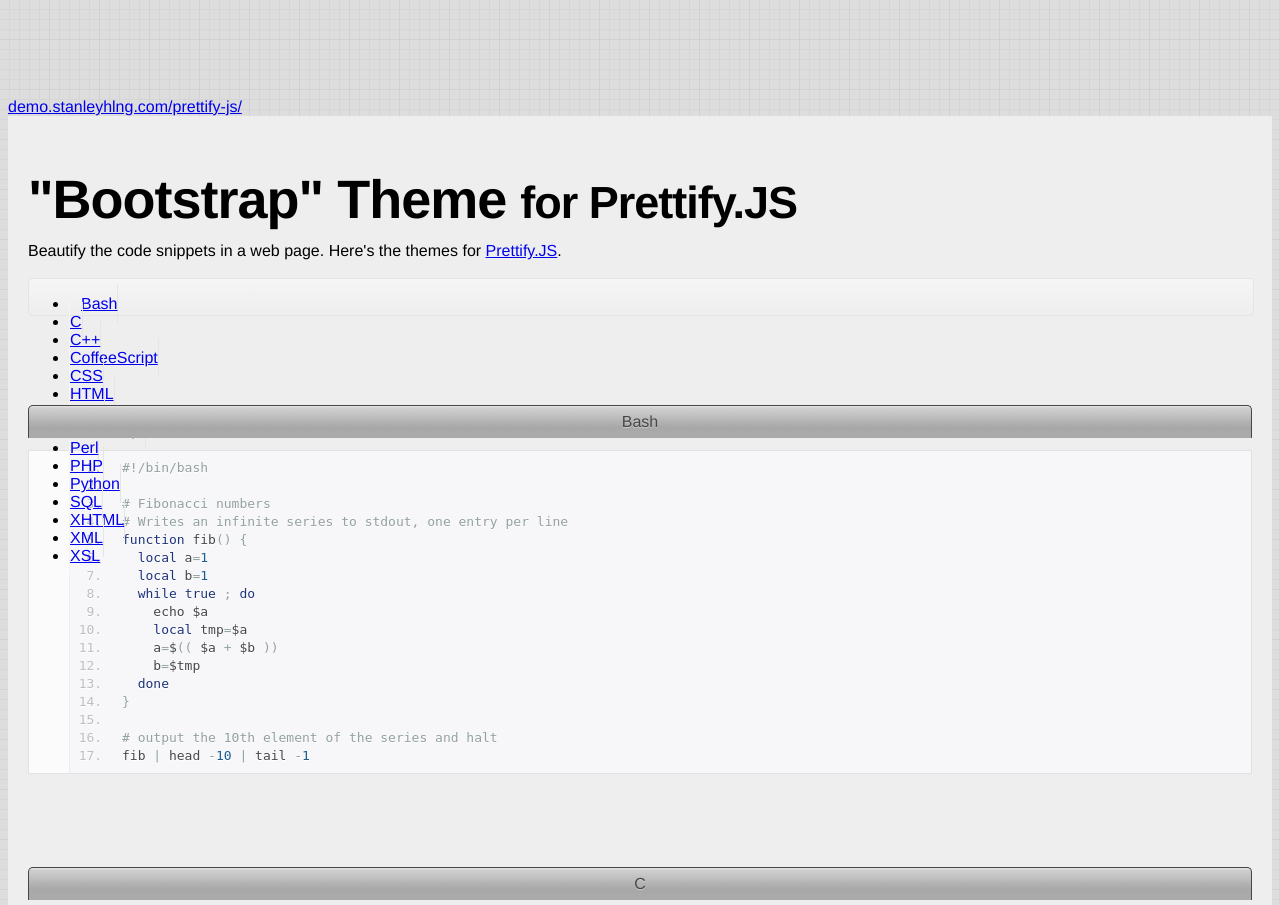
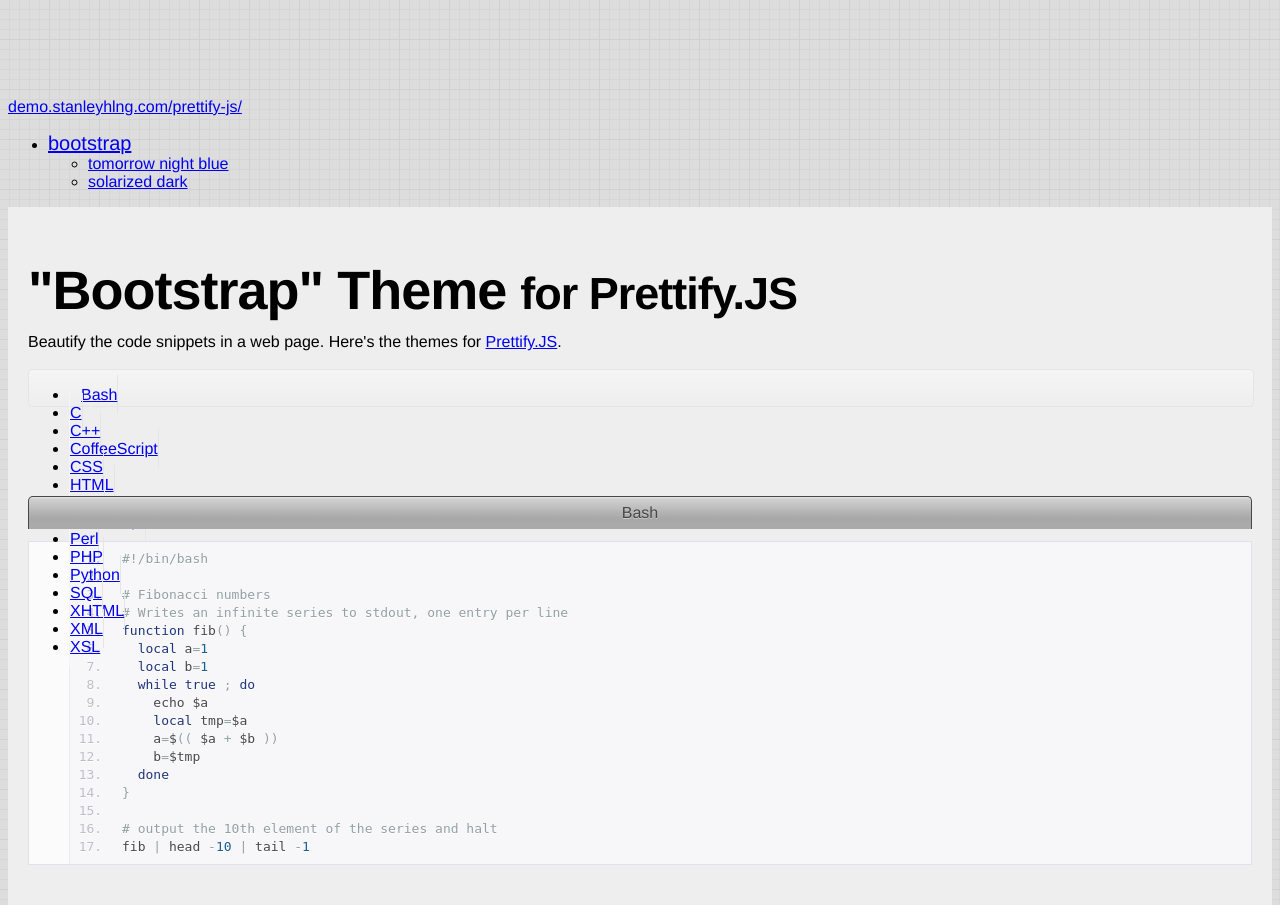
Before and after one commit to stanleyhlng/demo-prettify-js, a PHP site: page /prettify-js/theme.php?id=bootstrap in a window 1280 px wide. Shown: the top 905 px of the page. Run offline with PHP 8.4, Linux system fonts and the light colour scheme; some libraries are stand-ins or nearby versions.

Commit message:
added dropdown menu

```diff
--- a/assets/stylesheets/prettify-js.css
+++ b/assets/stylesheets/prettify-js.css
@@ -50,3 +50,7 @@ body > div.container {
 	background-color: #EEEEEE;
 	padding: 20px;
 }
+
+.navbar .nav > li > a {
+	font-size: 20px;
+}
--- a/includes/site_navbar.php
+++ b/includes/site_navbar.php
@@ -1,3 +1,24 @@
+<?php
+	include_once 'helpers.php';
+	$pageName = getValue( $_SERVER, 'SCRIPT_NAME' );
+	$pageName = basename( $pageName, ".php" );
+
+	$id = getValue( $_REQUEST, "id" );
+
+	$themes = array();
+	$themes['bootstrap'] = array(
+		'name' => 'Bootstrap',
+		'link' => '/prettify-js/theme.php?id=bootstrap'
+		);
+	$themes['tomorrow-night-blue'] = array(
+		'name' => 'Tomorrow Night Blue',
+		'link' => '/prettify-js/theme.php?id=tomorrow-night-blue'
+		);
+	$themes['solarized-dark'] = array(
+		'name' => 'Solarized Dark',
+		'link' => '/prettify-js/theme.php?id=solarized-dark'
+	);
+?>
 <div class="navbar navbar-fixed-top">
 	<div class="navbar-inner">
 		<div class="container">
@@ -18,6 +39,26 @@
 				</ul>
 			</div>
 			//-->
+
+			<ul class="nav pull-right">
+				<li class="dropdown">
+					<a class="dropdown-toggle" data-toggle="dropdown" href="#">
+						<?php echo strtolower( $themes[$id]['name'] ); ?>
+						<b class="caret"></b>
+					</a>
+					<ul class="dropdown-menu">
+						<?php foreach ($themes as $themeId => $theme): ?>
+							<?php
+								if ( $themeId === $id )
+								{
+									continue;
+								}
+							?>
+						<li><a href="<?php echo $theme['link']; ?>"><?php echo strtolower( $theme['name'] ); ?></a></li>
+						<?php endforeach; ?>
+					</ul>
+				</li>
+			</ul>
 		</div>
 	</div>
 </div>
```
